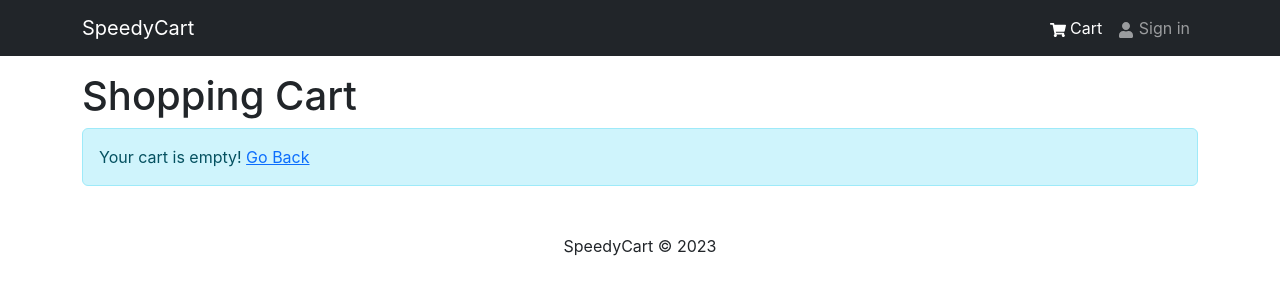
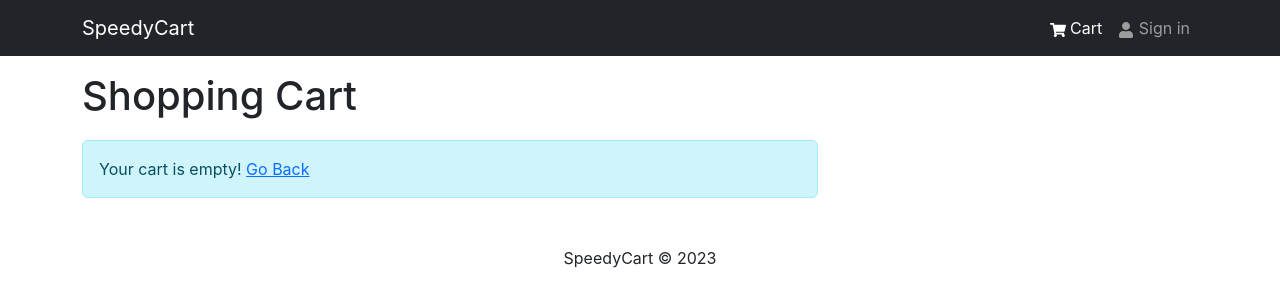
Before and after one commit to csabatoth627/speedycart-frontend, a React (Create React App) app in the folder frontend/: page /cart in a window 1280 px wide. Shown: the top 306 px of the page. Built offline with nearby package versions, Linux system fonts and the light colour scheme.

Commit message:
feat:display images (CartScreen.jsx)

```diff
--- a/frontend/src/screens/CartScreen.jsx
+++ b/frontend/src/screens/CartScreen.jsx
@@ -1,6 +1,6 @@
-import React from 'react'
-import { Link, useNavigate } from 'react-router-dom'
-import {useDispatch, useSelector} from 'react-redux'
+import React from "react";
+import { Link, useNavigate } from "react-router-dom";
+import { useDispatch, useSelector } from "react-redux";
 import {
   ListGroup,
   Row,
@@ -11,19 +11,36 @@ import {
   Button,
   ListGroupItem,
 } from "react-bootstrap";
-  import Message from '../components/Message';
+import Message from "../components/Message";
 
 const CartScreen = () => {
-    const {cartItems} = useSelector((state) => state.cart)
-    const dispatch = useDispatch()
+  const { cartItems } = useSelector((state) => state.cart);
+  const dispatch = useDispatch();
 
   return (
     <Row>
-    <Col>
-    <h1>Shopping Cart</h1>
-    {cartItems.length === 0 ? (<Message>Your cart is empty! <Link to="/">Go Back</Link></Message>) :(<></>)}
+      <Col md={8}>
+        <h1 style={{marginBottom:'20px'}}>Shopping Cart</h1>
+        {cartItems.length === 0 ? (
+          <Message>
+            Your cart is empty! <Link to="/">Go Back</Link>
+          </Message>
+        ) : (
+          <ListGroup variant="flush">
+            {cartItems.map((item) => (
+                <ListGroupItem key={item._id}>
+                    <Row>
+                        <Col md={2}>
+                            <Image src={item.image} alt={item.name} fluid rounded/>
                         </Col>
-</Row>  )
-}
+                    </Row>
+                </ListGroupItem>
+            ))}
+          </ListGroup>
+        )}
+      </Col>
+    </Row>
+  );
+};
 
-export default CartScreen
+export default CartScreen;
```
Lines whose indentation alone changed are shown as unchanged.
